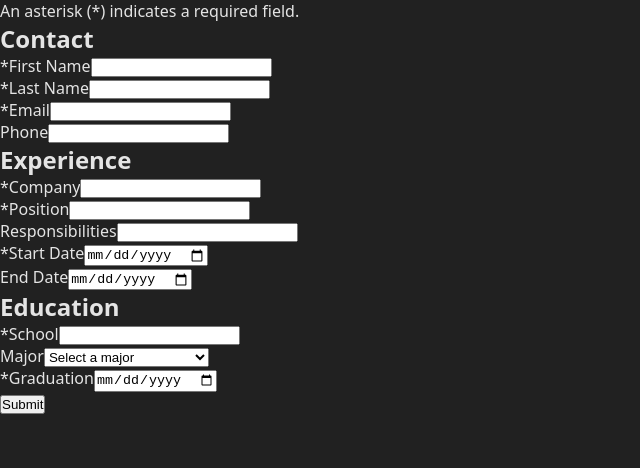
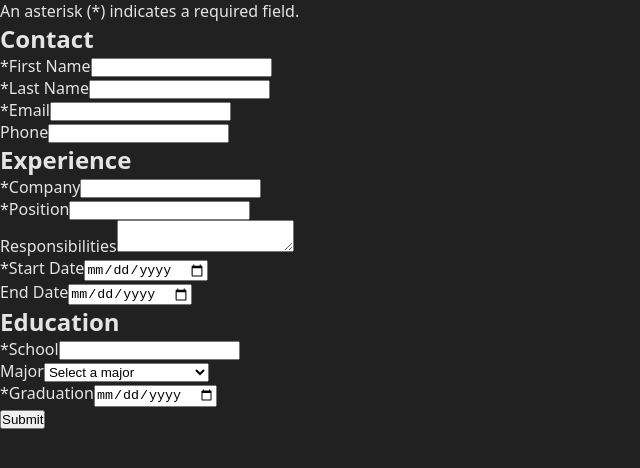
Before and after one commit to hsno68/cv-app, a React (Vite) app: page / in a window 1280 px wide. Shown: the top 468 px of the page, without its empty margins (0-640 px from the left). Built offline with nearby package versions, Linux system fonts and the light colour scheme.

Commit message:
Add Textarea component

```diff
--- a/src/FormControl.jsx
+++ b/src/FormControl.jsx
@@ -1,6 +1,7 @@
 import { kebabCase } from "./utility.js";
 import Input from "./Input.jsx";
 import Select from "./Select.jsx";
+import Textarea from "./Textarea.jsx";
 
 const inputs = ["text", "tel", "email", "date"];
 
@@ -11,6 +12,7 @@ const inputRenderingTechniques = Object.fromEntries(
 const renderingTechniques = {
   ...inputRenderingTechniques,
   select: (props) => <Select {...props} />,
+  textarea: (props) => <Textarea {...props} />,
 };
 
 export default function FormControl({
--- /dev/null
+++ b/src/Textarea.jsx
@@ -0,0 +1,13 @@
+export default function Textarea({ id, name, value, required, onChange }) {
+  return (
+    <textarea
+      id={id}
+      name={name}
+      value={value}
+      required={required}
+      onChange={onChange}
+    >
+      {value}
+    </textarea>
+  );
+}
--- a/src/config.js
+++ b/src/config.js
@@ -8,7 +8,12 @@ const contactControls = [
 const experienceControls = [
   { type: "text", label: "Company", id: "company", required: true },
   { type: "text", label: "Position", id: "position", required: true },
-  { type: "text", label: "Responsibilities", id: "duties", required: false },
+  {
+    type: "textarea",
+    label: "Responsibilities",
+    id: "responsibilities",
+    required: false,
+  },
   { type: "date", label: "Start Date", id: "startDate", required: true },
   { type: "date", label: "End Date", id: "endDate", required: false },
 ];
```
